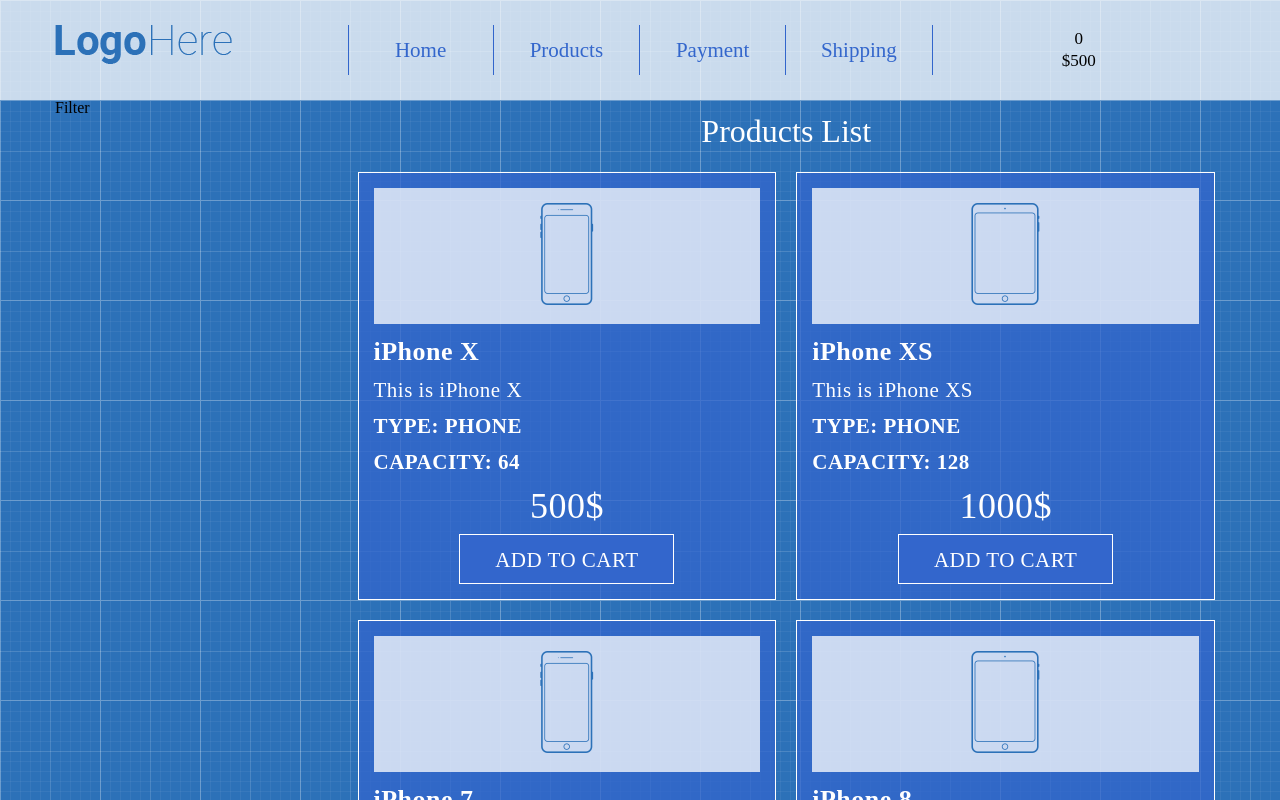
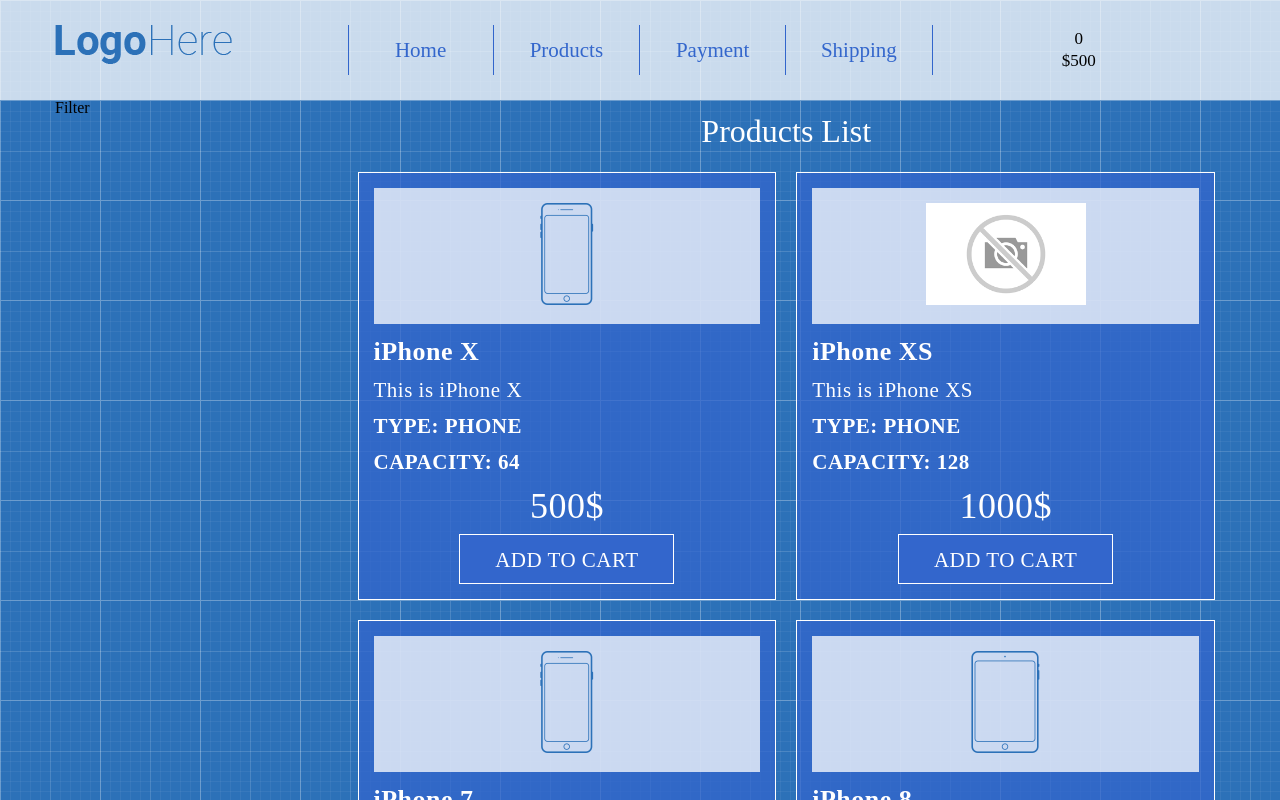
Before and after one commit to YuliiaBrakova/shop-project, a React (Create React App) app: page / in a window 1280 px wide. Shown: the top 800 px of the page. Built offline with nearby package versions, Linux system fonts and the light colour scheme.

Commit message:
нет данных по изображению и передается дефолтная картинка

```diff
--- a/src/App/Main/Products/ProductListItem.css
+++ b/src/App/Main/Products/ProductListItem.css
@@ -52,3 +52,6 @@
     padding: 15px 0;
 
 }
+.product-img img{
+    height: 102px;
+}
--- a/src/App/Main/Products/ProductListItem.js
+++ b/src/App/Main/Products/ProductListItem.js
@@ -36,11 +36,16 @@ ProductListItem.propTypes = {
     type:PropTypes.string.isRequired,
     capacity:PropTypes.number.isRequired,
     price:PropTypes.number.isRequired,
+    image:PropTypes.string,
 }
 
 // ProductListItem.defaultProps = {
 //     description: "No description ..."
 // }
 
+ProductListItem.defaultProps = {
+    image: "/images/no-image.png"
+}
+
 
 export default ProductListItem
--- a/src/App/Main/Products/productsData.js
+++ b/src/App/Main/Products/productsData.js
@@ -15,7 +15,7 @@ const productsData = [
         type:"phone",
         capacity:128,
         price:1000,
-        image: "/images/ipad.png"
+        // image: "/images/ipad.png"
     },
     {
         id:3,
```
Also changed, not shown: public/images/no-image.png (added).
